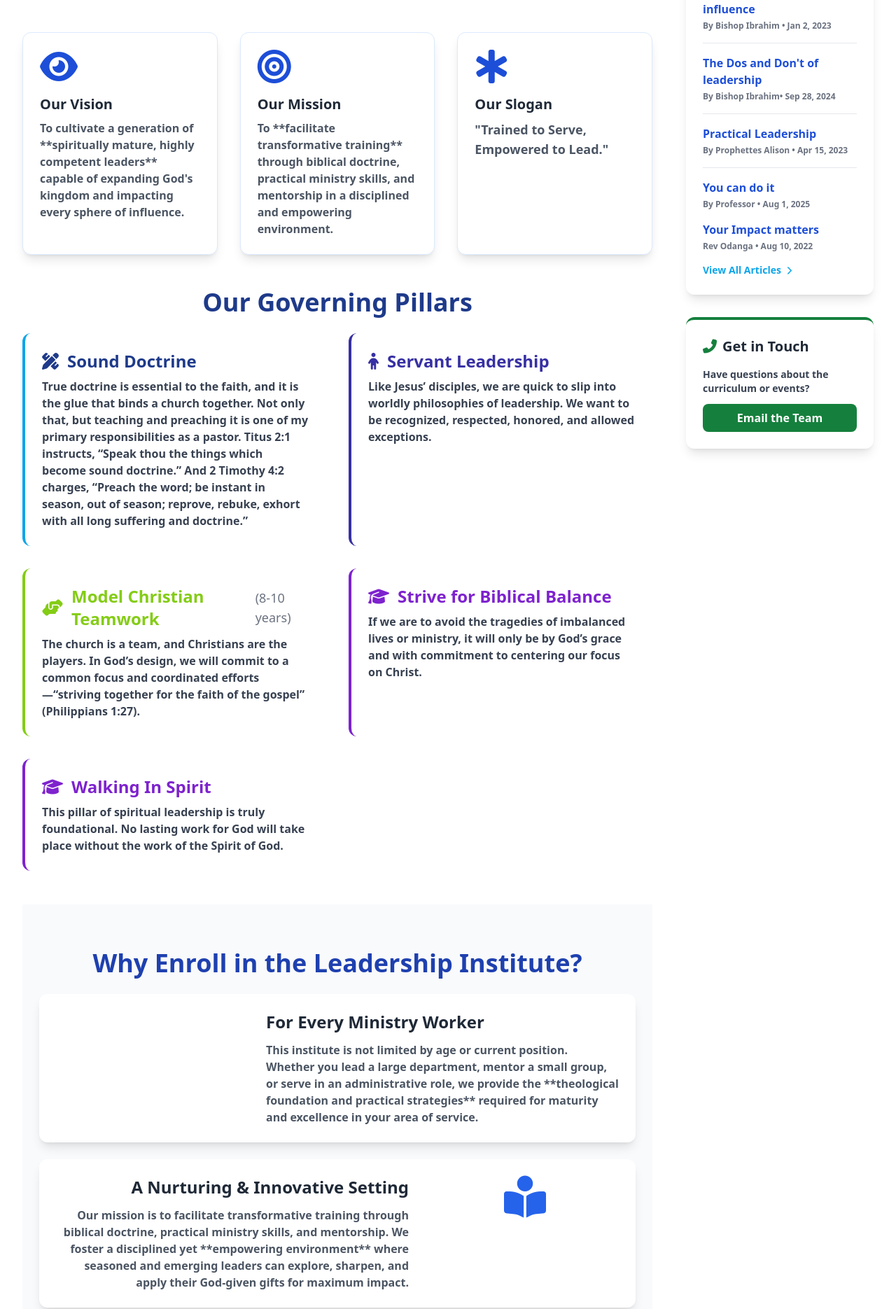
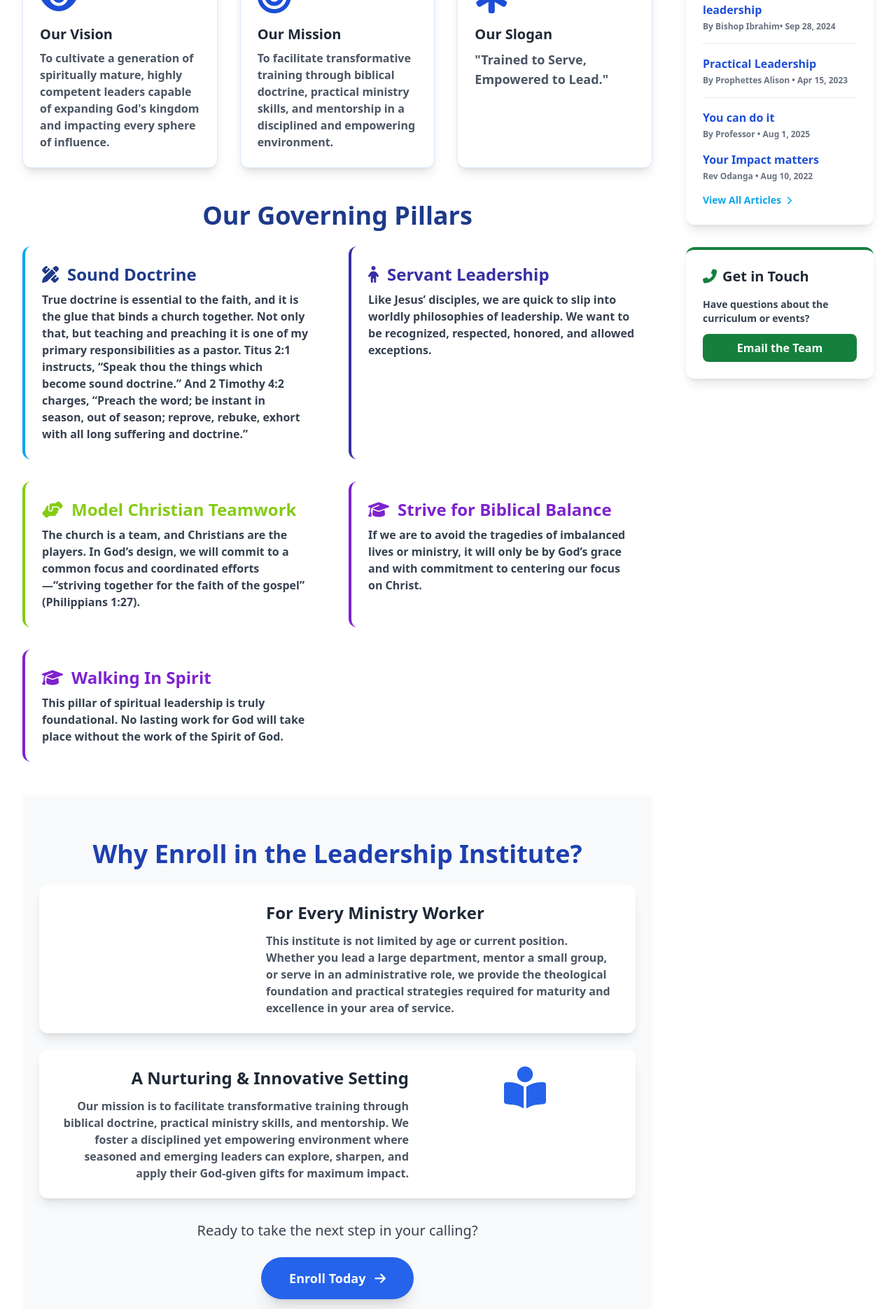
Before and after one commit to profcomic/BBC.MSA-DJANGO-WEBSITE, a Django app: page /ministries_details/leadership-institute/ in a window 1280 px wide. Shown: the part 1570-3440 px from the top of the page at 70% size. Run offline with Django 5.2, Linux system fonts and the light colour scheme; grey boxes labelled with a size stand in for pictures from a placeholder-image service; some libraries are stand-ins or nearby versions.

Commit message:
all changes

```diff
--- a/mainapp/templates/mainapp/ministries_details/leadership-institute.html
+++ b/mainapp/templates/mainapp/ministries_details/leadership-institute.html
@@ -28,8 +28,8 @@
     <section class="section-bg pt-32 pb-16 text-white text-center px-4">
         <div class="max-w-4xl mx-auto">
             <!-- Logo/Icon Placeholder -->
-            <div class="logo-placeholder inline-block mb-6 p-4 bg-white rounded-full shadow-lg">
-               <img src="{% static 'images/ministries/leadership-ministry.png' %}" alt="Bishop Ibrahim A.O" class="mx-auto h-auto object-cover rounded-md" style="max-height: 400px; width: auto;">
+            <div class="logo-placeholder inline-block mb-6 p-4  rounded-full shadow-lg">
+               <img src="{% static 'images/ministries/leadership-ministry.jpg' %}" alt="Leadership Ministry" class="mx-auto h-auto object-cover rounded-md" style="max-height: 200px; width: auto;">
             </div>
 
             <h1 class="text-6xl font-extrabold mb-4 tracking-tight">BBC Leadership Institute</h1>
@@ -61,14 +61,14 @@
                     <div class="p-6 border border-blue-100 rounded-xl shadow-lg bg-white transition hover:shadow-2xl">
                         <i class="fas fa-eye text-5xl text-blue-700 mb-4"></i>
                         <h3 class="text-xl font-bold text-gray-800 mb-2">Our Vision</h3>
-                        <p class="text-gray-600">To cultivate a generation of **spiritually mature, highly competent leaders** capable of expanding God's kingdom and impacting every sphere of influence.</p>
+                        <p class="text-gray-600">To cultivate a generation of spiritually mature, highly competent leaders capable of expanding God's kingdom and impacting every sphere of influence.</p>
                     </div>
 
                     <!-- Mission Card -->
                     <div class="p-6 border border-blue-100 rounded-xl shadow-lg bg-white transition hover:shadow-2xl">
                          <i class="fas fa-bullseye text-5xl text-blue-700 mb-4"></i>
                          <h3 class="text-xl font-bold text-gray-800 mb-2">Our Mission</h3>
-                         <p class="text-gray-600">To **facilitate transformative training** through biblical doctrine, practical ministry skills, and mentorship in a disciplined and empowering environment.</p>
+                         <p class="text-gray-600">To facilitate transformative training through biblical doctrine, practical ministry skills, and mentorship in a disciplined and empowering environment.</p>
                     </div>
 
                     <!-- Slogan Card -->
@@ -96,7 +96,7 @@
                         </div>
 
                         <div class="bg-white p-6 rounded-xl ministry-card border-l-4 border-lime-500">
-                            <h3 class="text-2xl font-bold text-lime-500 mb-2 flex items-center"><i class="fas fa-hands-helping mr-3"></i>Model Christian Teamwork<span class="text-lg font-normal text-gray-500 ml-2">(8-10 years)</span></h3>
+                            <h3 class="text-2xl font-bold text-lime-500 mb-2 flex items-center"><i class="fas fa-hands-helping mr-3"></i>Model Christian Teamwork</h3>
                             <p class="text-gray-700">The church is a team, and Christians are the players. In God’s design, we will commit to a common focus and coordinated efforts—“striving together for the faith of the gospel” (Philippians 1:27).</p>
                         </div>
 
@@ -124,7 +124,7 @@
                             </div>
                             <div class="md:w-2/3 md:pl-8">
                                 <h3 class="text-2xl font-semibold text-gray-800 mb-3">For Every Ministry Worker</h3>
-                                <p class="text-gray-600">This institute is not limited by age or current position. Whether you lead a large department, mentor a small group, or serve in an administrative role, we provide the **theological foundation and practical strategies** required for maturity and excellence in your area of service.</p>
+                                <p class="text-gray-600">This institute is not limited by age or current position. Whether you lead a large department, mentor a small group, or serve in an administrative role, we provide the theological foundation and practical strategies required for maturity and excellence in your area of service.</p>
                             </div>
                         </div>
 
@@ -135,14 +135,14 @@
                             </div>
                             <div class="md:w-2/3 md:pr-8 text-right">
                                <h3 class="text-2xl font-semibold text-gray-800 mb-3">A Nurturing & Innovative Setting</h3>
-                               <p class="text-gray-600">Our mission is to facilitate transformative training through biblical doctrine, practical ministry skills, and mentorship. We foster a disciplined yet **empowering environment** where seasoned and emerging leaders can explore, sharpen, and apply their God-given gifts for maximum impact.</p>
+                               <p class="text-gray-600">Our mission is to facilitate transformative training through biblical doctrine, practical ministry skills, and mentorship. We foster a disciplined yet empowering environment where seasoned and emerging leaders can explore, sharpen, and apply their God-given gifts for maximum impact.</p>
                             </div>
                         </div>
                     </div>
                     <!--Call to Action -->
                     <div class="text-center pt-8">
                         <p class="text-xl text-gray-700 mb-6 font-medium">Ready to take the next step in your calling?</p>
-                        <a href="#" class="inline-block px-10 py-4 bg-red-600 text-white text-lg font-bold rounded-full shadow-xl hover:bg-red-700 transition transform hover:scale-105">
+                        <a href="#" class="inline-block px-10 py-4 bg-blue-600 text-white text-lg font-bold rounded-full shadow-xl hover:bg-blue-700 transition transform hover:scale-105">
                             Enroll Today <i class="fas fa-arrow-right ml-2"></i>
                         </a>
                     </div>
```
Also changed, not shown: db.sqlite3.
